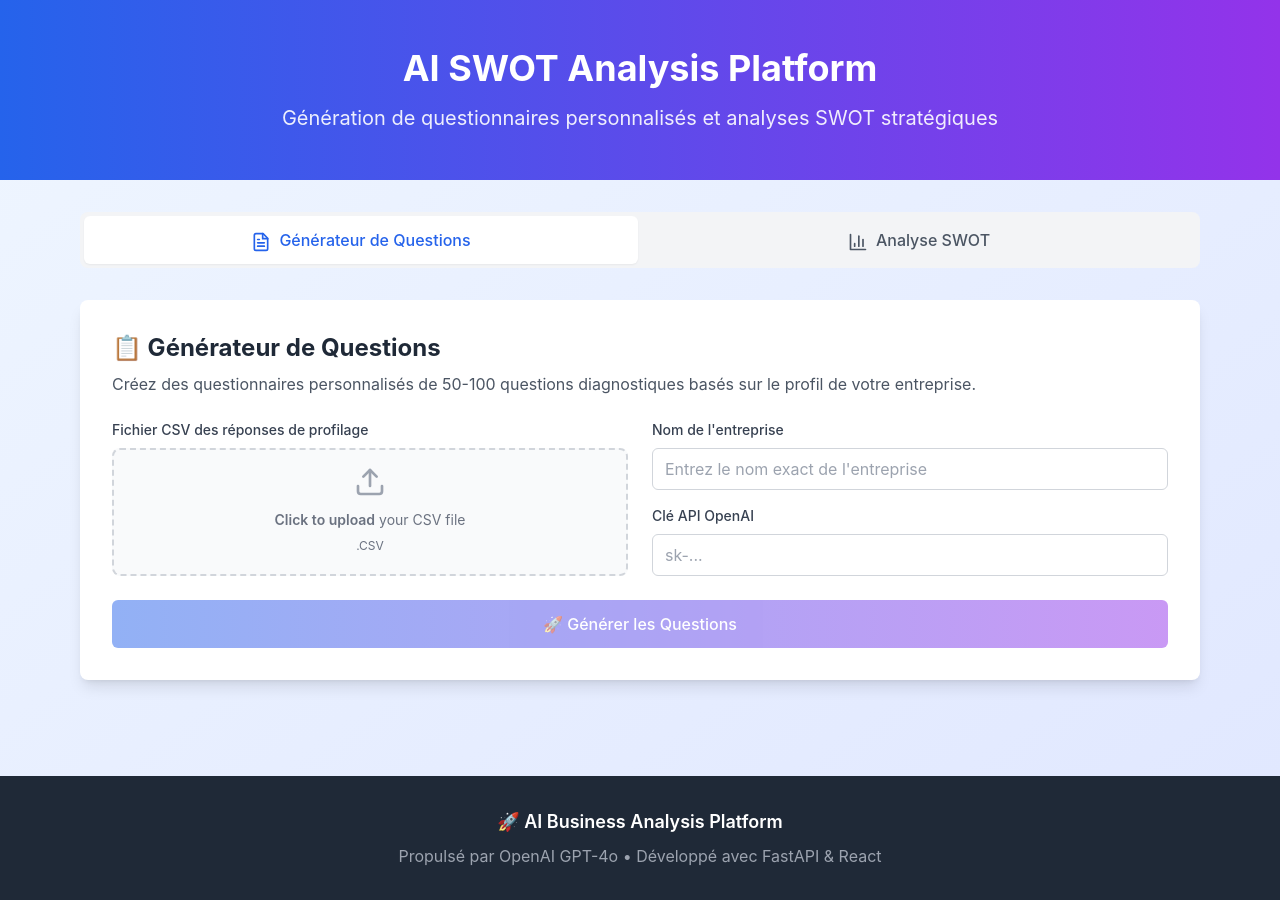
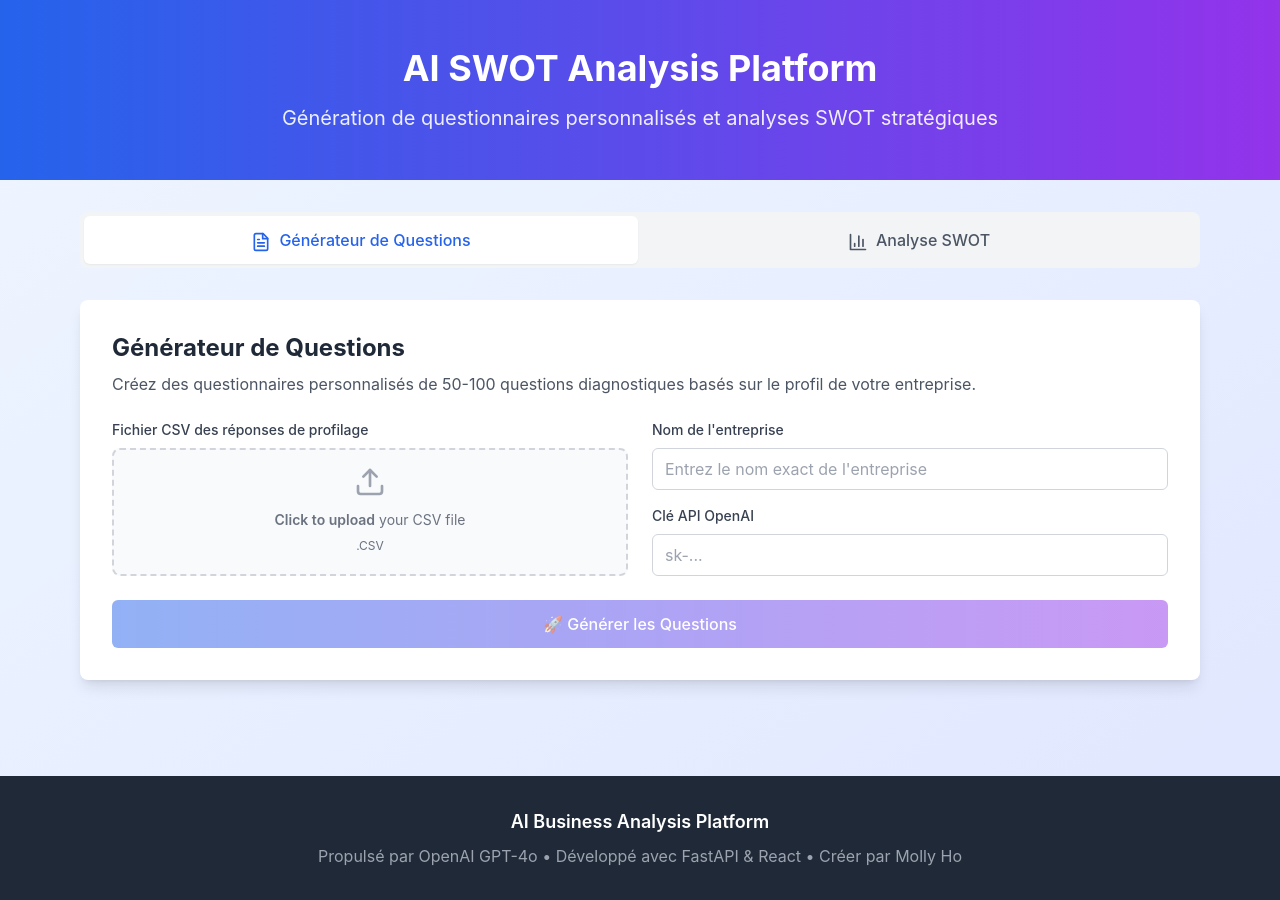
Before and after one commit to mollyho13/public-swot, a React (Create React App) app in the folder frontend/: page / in a window 1280 px wide. Built offline with nearby package versions, Linux system fonts and the light colour scheme.

Commit message:
should be right

```diff
--- a/frontend/src/App.jsx
+++ b/frontend/src/App.jsx
@@ -329,7 +329,7 @@ const App = () => {
         {activeTab === 'questions' && (
           <div className="bg-white rounded-lg shadow-lg p-8">
             <div className="mb-6">
-              <h2 className="text-2xl font-bold text-gray-800 mb-2">📋 Générateur de Questions</h2>
+              <h2 className="text-2xl font-bold text-gray-800 mb-2"> Générateur de Questions</h2>
               <p className="text-gray-600">Créez des questionnaires personnalisés de 50-100 questions diagnostiques basés sur le profil de votre entreprise.</p>
             </div>
 
@@ -438,7 +438,7 @@ const App = () => {
         {activeTab === 'swot' && (
           <div className="bg-white rounded-lg shadow-lg p-8">
             <div className="mb-6">
-              <h2 className="text-2xl font-bold text-gray-800 mb-2">📊 Analyse SWOT</h2>
+              <h2 className="text-2xl font-bold text-gray-800 mb-2">Analyse SWOT</h2>
               <p className="text-gray-600">Générez une analyse SWOT stratégique complète à partir des réponses détaillées de votre entreprise. Vous pouvez uploader plusieurs fichiers PDF.</p>
             </div>
 
@@ -664,8 +664,8 @@ const App = () => {
       {/* Footer */}
       <footer className="bg-gray-800 text-white py-8 mt-16">
         <div className="max-w-6xl mx-auto px-4 text-center">
-          <p className="text-lg font-semibold mb-2">🚀 AI Business Analysis Platform</p>
-          <p className="text-gray-400">Propulsé par OpenAI GPT-4o • Développé avec FastAPI & React</p>
+          <p className="text-lg font-semibold mb-2">AI Business Analysis Platform</p>
+          <p className="text-gray-400">Propulsé par OpenAI GPT-4o • Développé avec FastAPI & React • Créer par Molly Ho</p>
         </div>
       </footer>
     </div>
```
